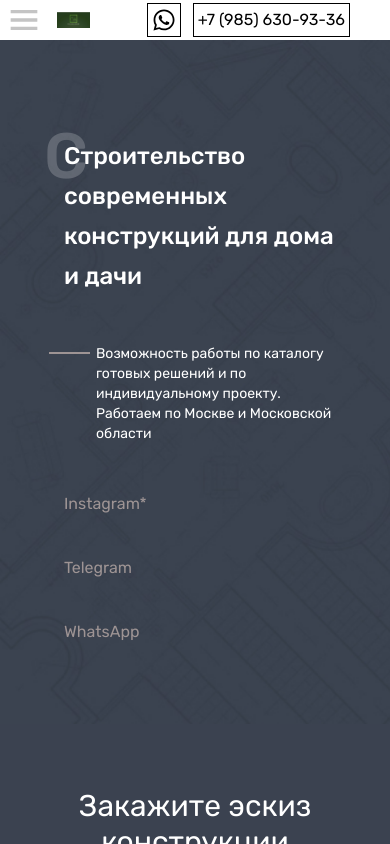
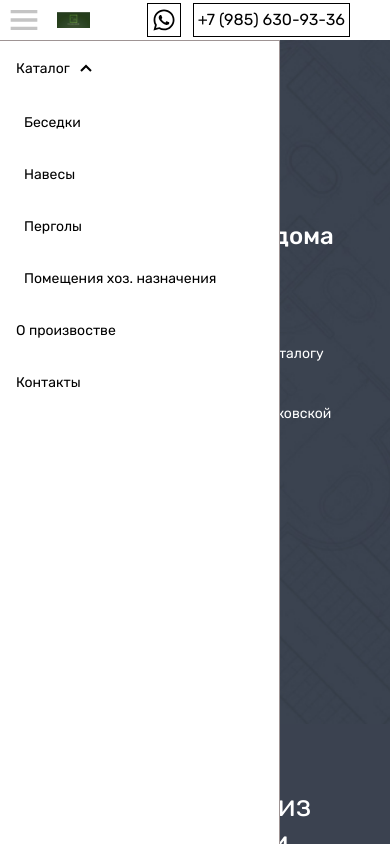
Before and after one commit to agrhmagrh/Na-dache-inache, a Next.js app: page / in a window 390 px wide. Both pictures are taken after a click on the button 24 px from the left and 20 px from the top of the page. Shown: the top 844 px of the page. Built offline with nearby package versions, Linux system fonts and the light colour scheme.

Commit message:
Мобильное меню

```diff
--- a/package.json
+++ b/package.json
@@ -12,12 +12,14 @@
     "@headlessui/react": "^1.7.18",
     "next": "14.1.3",
     "react": "^18",
+    "react-burger-menu": "^3.0.9",
     "react-dom": "^18",
     "react-icons": "^5.0.1"
   },
   "devDependencies": {
     "@types/node": "^20",
     "@types/react": "^18",
+    "@types/react-burger-menu": "^2.8.7",
     "@types/react-dom": "^18",
     "autoprefixer": "^10.0.1",
     "eslint": "^8",
--- a/src/app/components/header/Menu.tsx
+++ b/src/app/components/header/Menu.tsx
@@ -1,21 +1,31 @@
 "use client";
-import { Fragment, useState } from "react";
+import { Fragment, useEffect, useRef, useState } from "react";
 import Link from "next/link";
-import { BiChevronDown, BiMenu } from "react-icons/bi";
+import { BiChevronDown, BiChevronUp, BiMenu } from "react-icons/bi";
 import { Popover, Transition } from "@headlessui/react";
 import { solutions, callsToAction } from "@/app/contstants/const";
 import { usePathname } from "next/navigation";
 import { TypeMobileProps } from "@/types";
 
-
-
 export default function Menu({ type }: TypeMobileProps) {
   const pathname = usePathname();
-  const [isOpen, setIsOpen] = useState(false)
+  const [isOpen, setIsOpen] = useState(false);
+  const [expandMenu, setExpandMenu] = useState(true);
+  const header = useRef<HTMLDivElement>(null);
+
+  useEffect(() => {
+    if (isOpen) {
+      document.body.style.overflow = "hidden";
+    } else {
+      document.body.style.overflow = "auto";
+    }
+  }, [isOpen]);
 
   function toggleMenu() {
-    setIsOpen(prev => !prev)
-
+    setIsOpen((prev) => !prev);
+  }
+  function toggleExpandMenu() {
+    setExpandMenu((prev) => !prev);
   }
 
   return type == "desktop" ? (
@@ -48,7 +58,7 @@ export default function Menu({ type }: TypeMobileProps) {
                       className={
                         pathname === item.href
                           ? "bg-orange text-white group relative flex  p-4"
-                          : "group relative flex  p-4 hover:bg-orange hover:text-white"
+                          : "group relative flex p-4 hover:bg-orange hover:text-white"
                       }
                     >
                       <div>
@@ -89,10 +99,69 @@ export default function Menu({ type }: TypeMobileProps) {
       </ul>
     </nav>
   ) : (
-    <nav className="h-full flex items-center justify-center">
-      <button onClick={toggleMenu} className="md:text-[60px] text-[40px] text-[#C4C4C4] px-5 md:px-10">
-        <BiMenu />
-      </button>
-    </nav>
+    <>
+      <div ref={header} className="h-full flex items-center justify-center">
+        <button
+          onClick={toggleMenu}
+          className="md:text-[60px] text-[40px] text-[#C4C4C4] px-5 md:px-10"
+        >
+          <BiMenu />
+        </button>
+      </div>
+      <Transition
+        as={Fragment}
+        show={isOpen}
+        enter="transition ease-out duration-300"
+        enterFrom="opacity-0 -translate-x-52"
+        enterTo="opacity-100 translate-x-0"
+        leave="transition ease-in duration-150"
+        leaveFrom="opacity-100 translate-x-0"
+        leaveTo="opacity-0 -translate-x-52"
+      >
+        <aside
+          className={"absolute h-screen bg-white z-30 min-w-[280px]"}
+          style={{
+            top: header.current?.offsetHeight + "px",
+          }}
+        >
+          <nav className="bg-white h-full border-r border-t border-gray-additional">
+            <ul>
+              <li
+                onClick={toggleExpandMenu}
+                className="menu-list-item flex items-center gap-1 text-sm p-4 cursor-pointer"
+              >
+                Каталог{" "}
+                {!expandMenu ? (
+                  <BiChevronDown className="text-2xl" />
+                ) : (
+                  <BiChevronUp className="text-2xl" />
+                )}
+              </li>
+              {expandMenu &&
+                solutions.map((solution, i) => {
+                  return (
+                    <li
+                      className={`menu-list-item p-4 pl-6 text-sm ${pathname == solution.href ? "bg-orange text-white" : "hover:bg-gray-light"}`}
+                      key={i}
+                    >
+                      <Link href={solution.href}>{solution.name}</Link>
+                    </li>
+                  );
+                })}
+              <li
+                className={`menu-list-item p-4 text-sm ${pathname == "/production" ? "bg-orange text-white" : "hover:bg-gray-light"}`}
+              >
+                <Link href="/production">О произвостве</Link>
+              </li>
+              <li
+                className={`menu-list-item p-4 text-sm ${pathname == "/contacts" ? "bg-orange text-white" : "hover:bg-gray-light"}`}
+              >
+                <Link href="/contacts">Контакты</Link>
+              </li>
+            </ul>
+          </nav>
+        </aside>
+      </Transition>
+    </>
   );
 }
```
Also changed, not shown: src/app/components/Card.tsx (+1 -1 lines), 1 other file (tests, documents, lock files or other folders).
